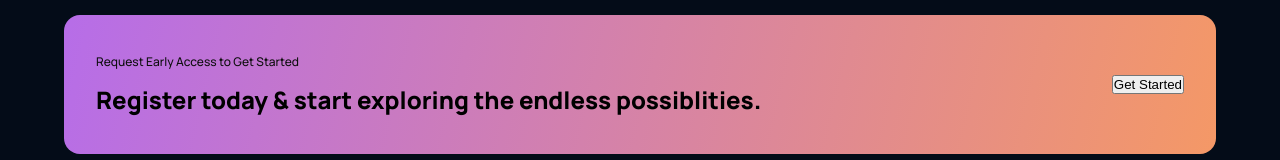
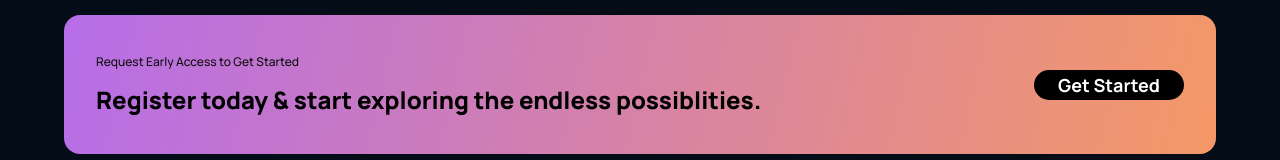
Before and after one commit to ShivanshuShekhar/GPT3-Responsive, a React (Create React App) app: page / in a window 1280 px wide. Shown: the part 2762-2922 px from the top of the page. Built offline with nearby package versions, Linux system fonts and the light colour scheme.

Commit message:
Customize CTA Button

```diff
--- a/src/components/cta/cta.css
+++ b/src/components/cta/cta.css
@@ -25,3 +25,26 @@
     line-height: 45px;
     color: #000000;
 }
+
+.gpt3__cta-btn {
+    display: flex;
+    justify-content: center;
+    align-items: center;
+    margin-left: 2rem;
+}
+
+.gpt3__cta-btn button {
+    background: #000000;
+    color: #FFFFFF;
+    border-radius: 40px;
+    font-family: var(--font-family);
+    font-weight: bold;
+    font-size: 18px;
+    line-height: 30px;
+    padding: 0.5rem 1 rem;
+
+    border: none;
+    outline: none;
+    cursor: pointer;
+    min-width: 150px;
+}
```
